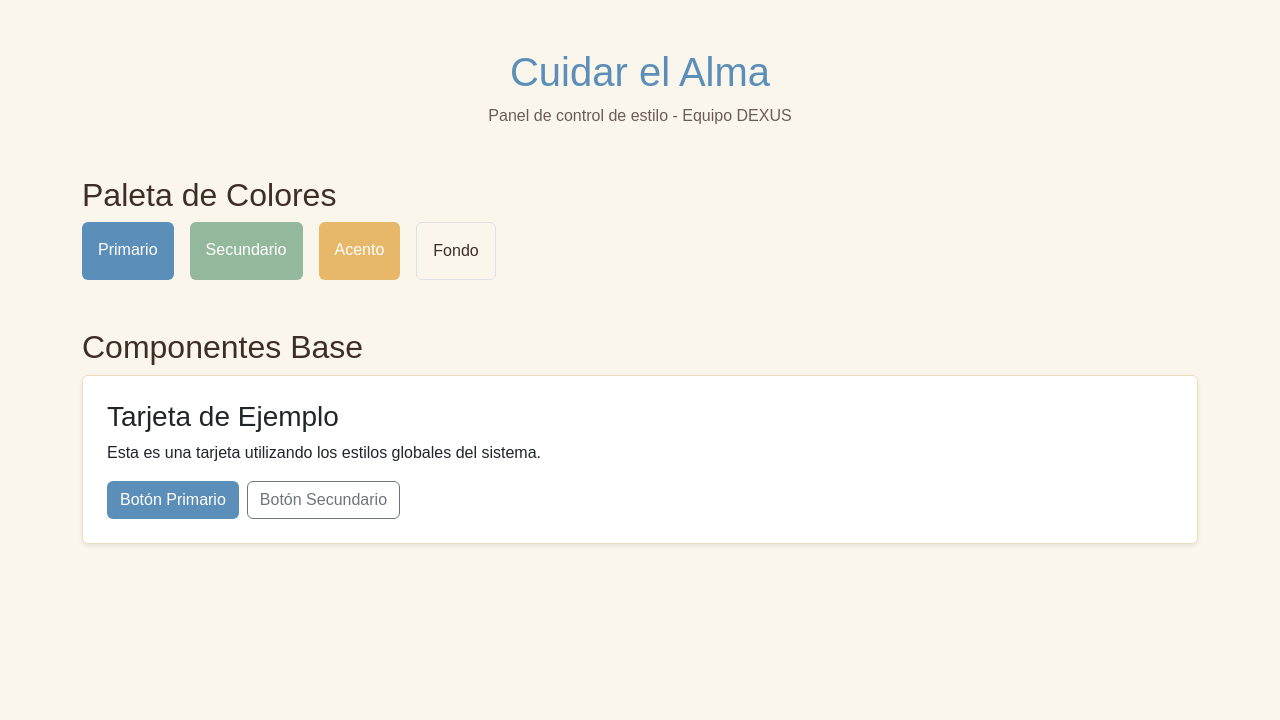
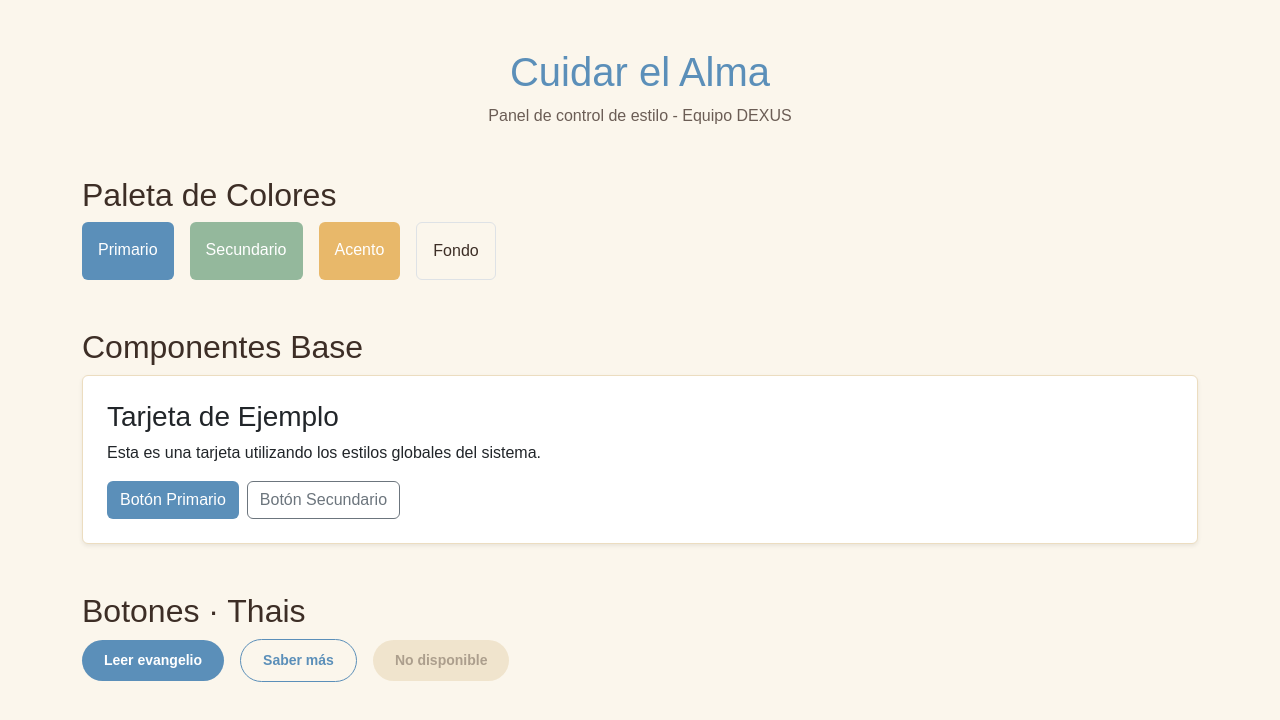
Before and after one commit to mateogarzon90-png/dexus-cuidar-el-alma, a React (Vite) app in the folder dexus-design-system/: page / in a window 1280 px wide. Shown: the top 720 px of the page. Built offline with nearby package versions, Linux system fonts and the light colour scheme.

Commit message:
feat: crear componente Button con variantes primary, secondary y disabled

```diff
--- a/dexus-design-system/src/App.jsx
+++ b/dexus-design-system/src/App.jsx
@@ -1,4 +1,5 @@
 import React from 'react';
+import Button from './components/ui/Button/Button';
 
 function App() {
   return (
@@ -10,7 +11,7 @@ function App() {
         </p>
       </header>
 
-      {/* Sección de Colores */}
+      {/* Sección de Colores — Mateo */}
       <section className="mb-5">
         <h2>Paleta de Colores</h2>
         <div className="d-flex flex-wrap gap-3">
@@ -21,8 +22,8 @@ function App() {
         </div>
       </section>
 
-      {/* Sección de Componentes */}
-      <section>
+      {/* Sección de Componentes — Mateo */}
+      <section className="mb-5">
         <h2>Componentes Base</h2>
         <div className="card p-4 shadow-sm" style={{ borderColor: 'var(--color-border)' }}>
           <h3>Tarjeta de Ejemplo</h3>
@@ -37,6 +38,23 @@ function App() {
           </div>
         </div>
       </section>
+
+      {/* Sección de Botones — Thais */}
+      <section className="mb-5">
+        <h2>Botones · Thais</h2>
+        <div className="d-flex flex-wrap gap-3 align-items-center">
+          <Button variant="primary" onClick={() => alert('Primary clicked')}>
+            Leer evangelio
+          </Button>
+          <Button variant="secondary" onClick={() => alert('Secondary clicked')}>
+            Saber más
+          </Button>
+          <Button variant="primary" disabled>
+            No disponible
+          </Button>
+        </div>
+      </section>
+
     </div>
   );
 }
--- /dev/null
+++ b/dexus-design-system/src/components/ui/Button/Button.css
@@ -0,0 +1,54 @@
+/* Button.css */
+/* Autor: Thais */
+
+/* Base — estilos comunes a todos los botones */
+.dexus-btn {
+  padding: 10px 22px;
+  border-radius: 100px; /* TODO: reemplazar por var(--radius-pill) */
+  font-size: 14px; /* TODO: reemplazar por var(--font-size-small) */
+  font-weight: 600;
+  border: none;
+  cursor: pointer;
+  font-family: inherit;
+  transition: background 0.15s ease, transform 0.1s ease;
+}
+
+/* Primary */
+.dexus-btn-primary {
+  background: #5B8FB9; /* TODO: reemplazar por var(--color-primary) */
+  color: #FFFFFF;      /* TODO: reemplazar por var(--color-white) */
+}
+
+.dexus-btn-primary:hover {
+  background: #3D6E95; /* TODO: reemplazar por var(--color-primary-dark) */
+}
+
+.dexus-btn-primary:focus {
+  outline: 3px solid #B8D4E3; /* TODO: reemplazar por var(--color-primary-light) */
+  outline-offset: 2px;
+}
+
+/* Secondary */
+.dexus-btn-secondary {
+  background: transparent;
+  color: #5B8FB9;              /* TODO: reemplazar por var(--color-primary) */
+  border: 1.5px solid #5B8FB9; /* TODO: reemplazar por var(--color-primary) */
+}
+
+.dexus-btn-secondary:hover {
+  background: rgba(91, 143, 185, 0.08); /* TODO: reemplazar por var(--color-primary) con opacidad */
+}
+
+.dexus-btn-secondary:focus {
+  outline: 3px solid #B8D4E3; /* TODO: reemplazar por var(--color-primary-light) */
+  outline-offset: 2px;
+}
+
+/* Disabled — aplica a cualquier variante */
+.dexus-btn:disabled {
+  background: #ECDDC0; /* TODO: reemplazar por var(--color-border) */
+  color: #8B7A65;      /* TODO: reemplazar por var(--color-text-soft) */
+  border: none;
+  cursor: not-allowed;
+  opacity: 0.7;
+}
--- /dev/null
+++ b/dexus-design-system/src/components/ui/Button/Button.jsx
@@ -0,0 +1,20 @@
+// Button.jsx
+// Autor: Thais
+// Componente: Button reutilizable
+// Props: variant, disabled, onClick, children
+
+import './Button.css'
+
+function Button({ variant = 'primary', disabled = false, onClick, children }) {
+  return (
+    <button
+      className={`dexus-btn dexus-btn-${variant}`}
+      disabled={disabled}
+      onClick={onClick}
+    >
+      {children}
+    </button>
+  )
+}
+
+export default Button
```
